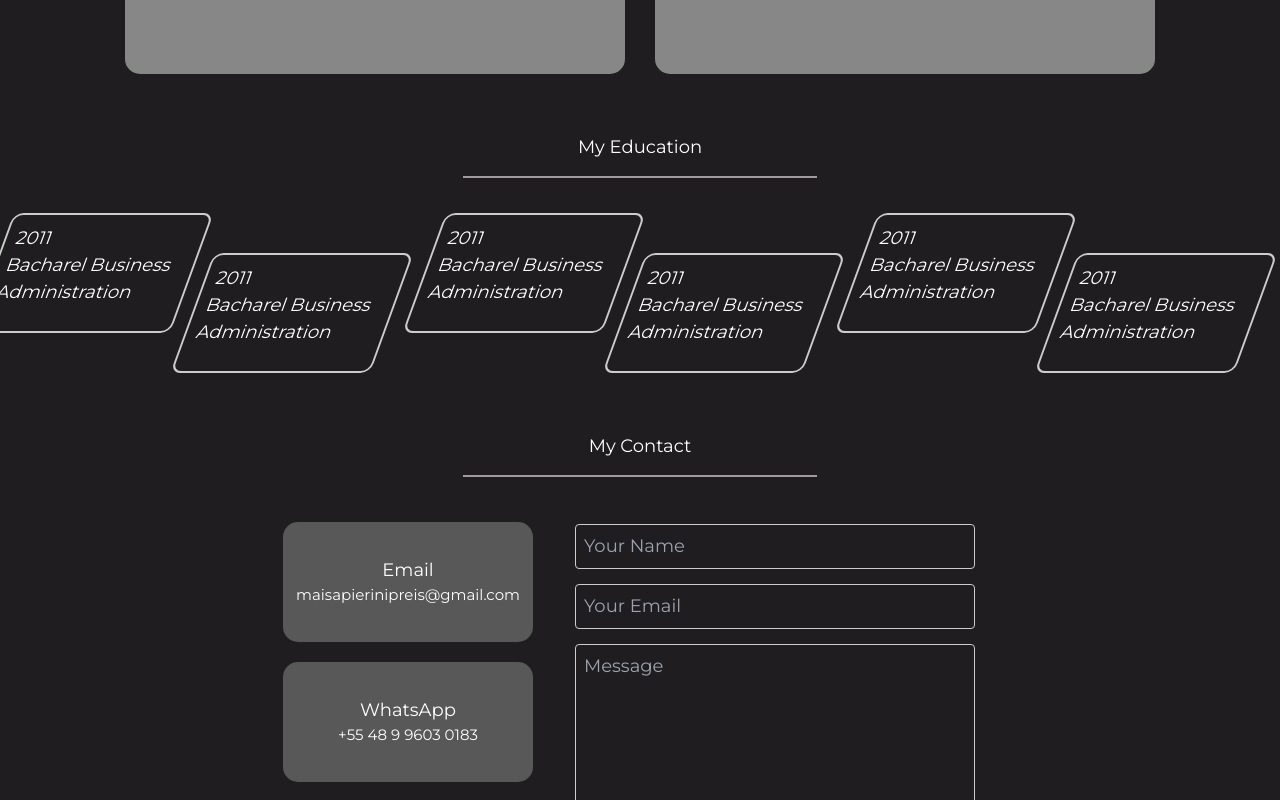
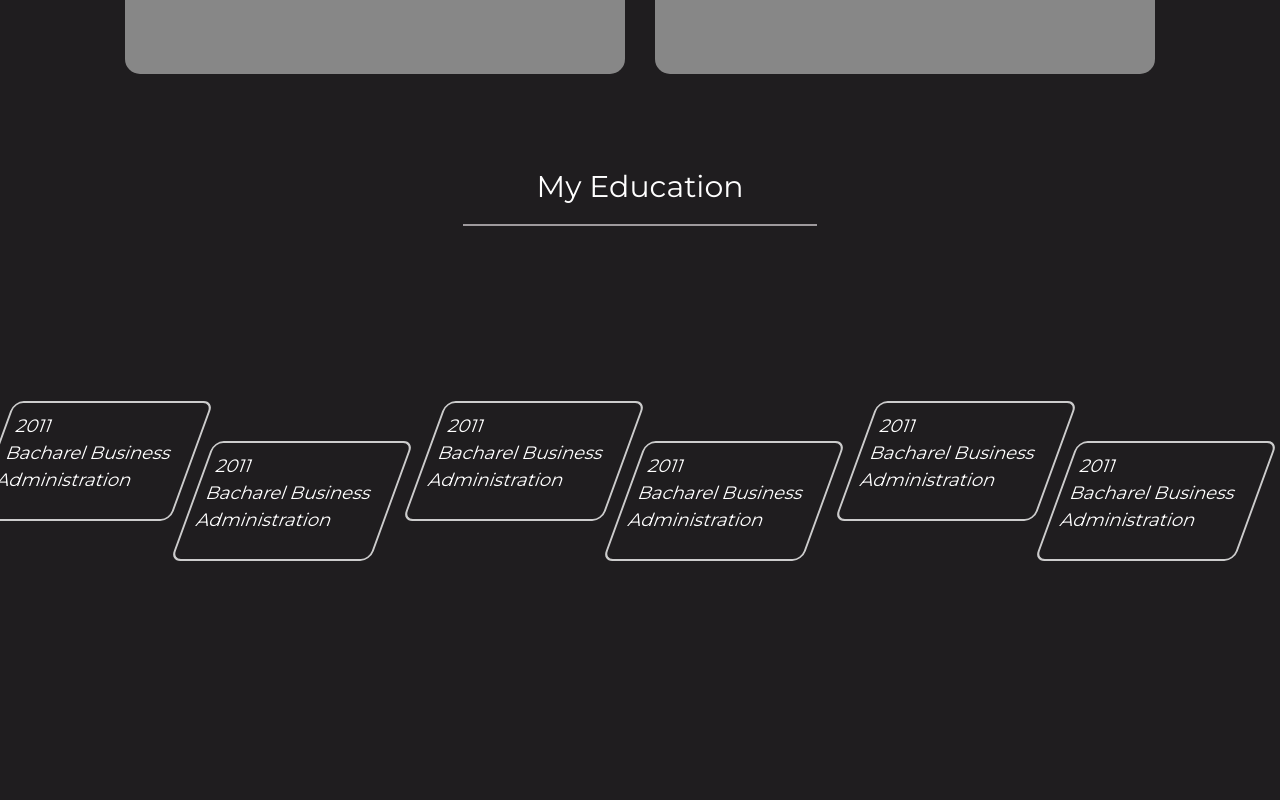
Before and after one commit to maisappreis/maisappreis.github.io, a Next.js app: page / in a window 1280 px wide. Shown: the part 2000-2800 px from the top of the page. Built offline with nearby package versions, Linux system fonts and the light colour scheme.

Commit message:
fix: Layout issues fixed

```diff
--- a/src/app/pages/contact/Contact.module.css
+++ b/src/app/pages/contact/Contact.module.css
@@ -1,3 +1,8 @@
+.title {
+    margin-top: 30px;
+    font-size: 30px;
+}
+
 .box {
     width: 250px;
     height: 120px;
@@ -6,6 +11,10 @@
 
     background-color: var(--gray-light-color);
     border-radius: 15px;
+}
+
+.name {
+    font-weight: bold;
 }
 
 .contact {
@@ -26,7 +35,6 @@
 .textarea {
     width: 100%;
     padding: 0.5rem;
-    /* margin-top: 0.5rem; */
     margin-bottom: 15px;
     border: 1px solid #ccc;
     border-radius: 4px;
--- a/src/app/pages/contact/page.tsx
+++ b/src/app/pages/contact/page.tsx
@@ -3,9 +3,9 @@ import { FormEvent, useState } from "react";
 import styles from "./Contact.module.css";
 
 const contacts = [
-  { title: "Email", contact: "maisapierinipreis@gmail.com" },
-  { title: "WhatsApp", contact: "+55 48 9 9603 0183" },
-  { title: "Linkedin", contact: "@maisa-pp-2303" },
+  { name: "Email", contact: "maisapierinipreis@gmail.com" },
+  { name: "WhatsApp", contact: "+55 48 9 9603 0183" },
+  { name: "Linkedin", contact: "@maisa-pp-2303" },
 ]
 
 export default function Contact() {
@@ -34,7 +34,7 @@ export default function Contact() {
         <div className="flex flex-col my-5">
           {contacts.map((contact, index) => (
             <div key={index} className={`${styles.box} flex flex-col justify-center items-center`}>
-              <h5 className={styles.title}>{contact.title}</h5>
+              <h5 className={styles.name}>{contact.name}</h5>
               <p className={styles.contact}>{contact.contact}</p>
             </div>
           ))}
--- a/src/app/pages/education/Education.module.css
+++ b/src/app/pages/education/Education.module.css
@@ -1,3 +1,8 @@
+.title {
+    margin-top: 30px;
+    font-size: 30px;
+}
+
 .box {
 	width: 200px;
 	height: 120px;
--- a/src/app/pages/education/page.tsx
+++ b/src/app/pages/education/page.tsx
@@ -8,7 +8,7 @@ export default function Education() {
       </h1>
       <hr className="hr-line" />
 
-      <div className="flex my-5">
+      <div className="flex my-40">
         <div className={styles.box}>
           <p>2011</p>
           <p>Bacharel Business Administration</p>
```
